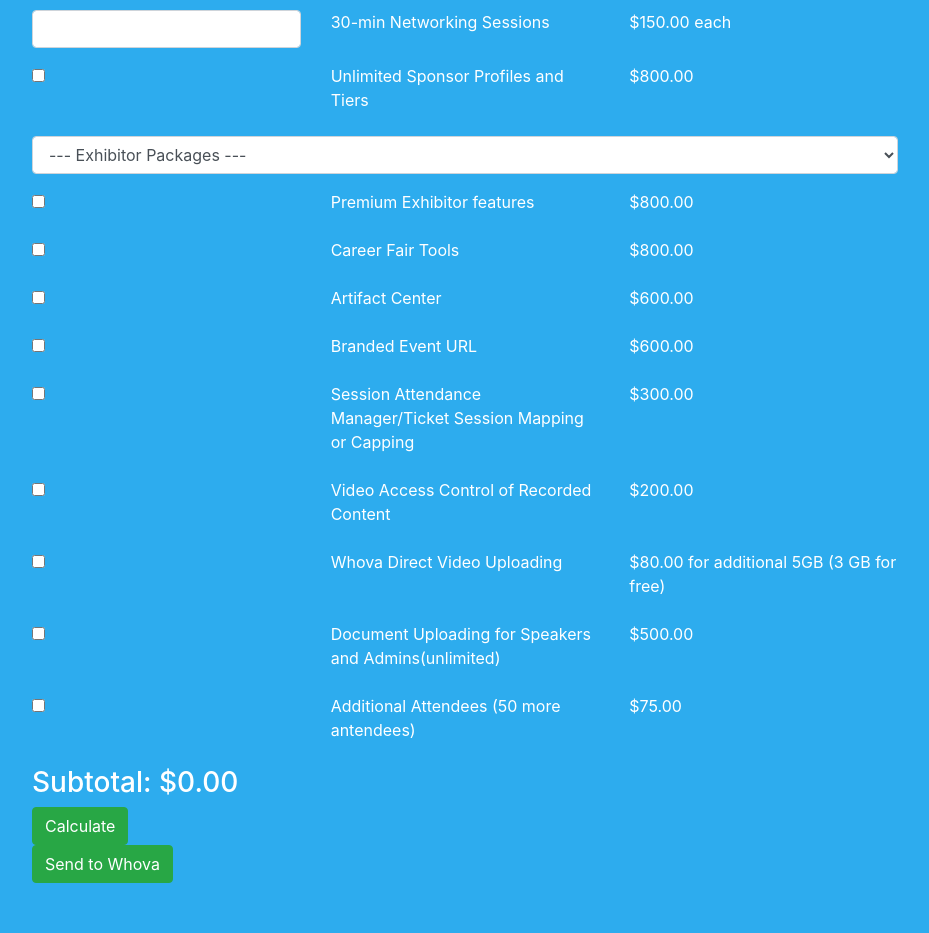
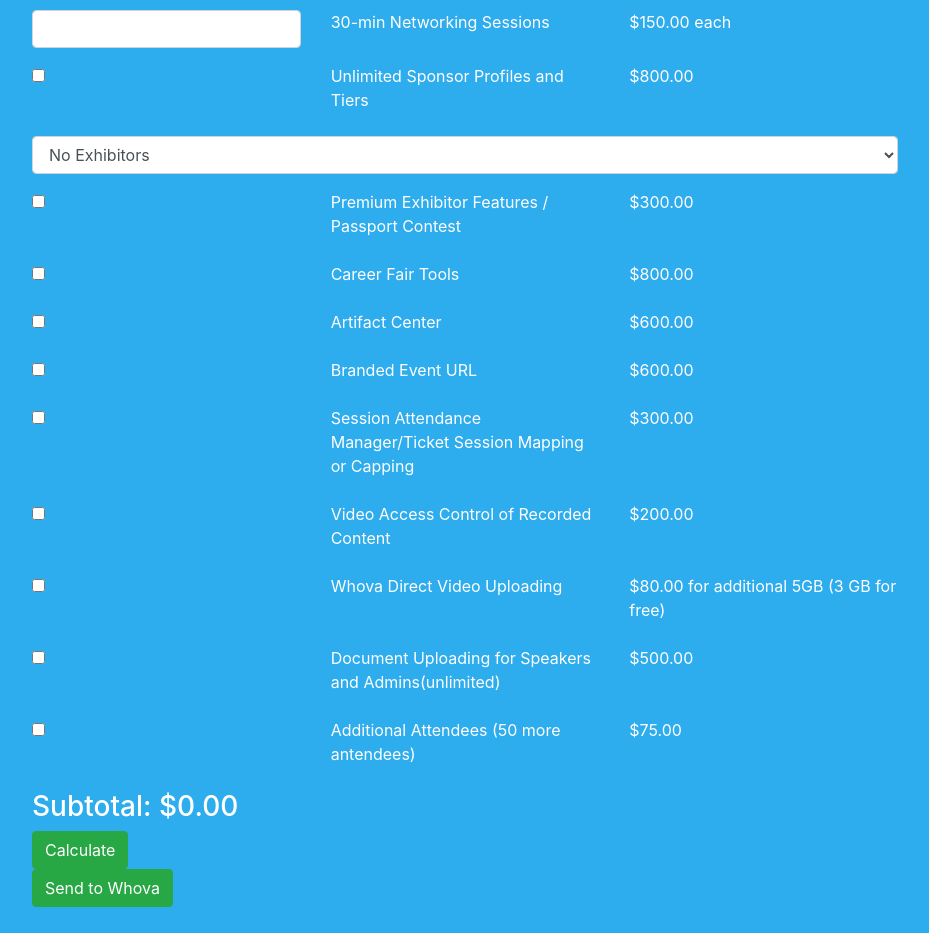
Before and after one commit to dwaynelaforce/event_quote_app, a React (Create React App) app in the folder Client/: page / in a window 1280 px wide. Shown: the part 900-1833 px from the top of the page, without its empty margins (175-1104 px from the left). Before the commit the page ends 1809 px from the top, so only its background shows below. Built offline with nearby package versions, Linux system fonts and the light colour scheme.

Commit message:
almost done with passport contest

```diff
--- /dev/null
+++ b/Client/src/components/PassportContest.jsx
@@ -0,0 +1,14 @@
+function PassportContext(props){
+    const {quote, setQuote} = props;
+    if (!quote.Exhibitors) {
+        quote.Exhibitors = 0;
+        setQuote(quote);
+        return null;
+    }
+    return(
+        <div>
+            <h1> Hello from Passport Context</h1>
+        </div>
+    )
+}
+export default PassportContext;
--- a/Client/src/components/QuoteForm.jsx
+++ b/Client/src/components/QuoteForm.jsx
@@ -1,5 +1,6 @@
 import { useState, useEffect } from 'react';
 import FinalQuote from './FinalQuote.jsx';
+import PassportContest from'./PassportContest.jsx';
 import { Form, Row, Col, Image, Button } from 'react-bootstrap';
 import axios from 'axios';
 
@@ -160,19 +161,19 @@
                 </Col>
             </Form.Group>
             <Form.Group>
-                <Form.Control name="Exhibits" as="select" onChange={selectHandler}>
-                    <option selected disabled> --- Exhibitor Packages --- </option>
-                    <option value="0">No Exhibitors</option>
+                <Form.Control name="Exhibitors" as="select" onChange={selectHandler}>
+                    <option selected value="0">No Exhibitors</option>
                     <option value="500">Up to 10 Exhibitors ($500) </option>
                     <option value="800">Unlimited Exhibitors($800) </option>
                 </Form.Control>
             </Form.Group>
             <Form.Group as={Row}>
-                <Col><Form.Check type="checkbox" onChange={checkboxHandler} value="800" name="Premium Exhibitor features" /></Col>
-                <Col><Form.Label >Premium Exhibitor features</Form.Label></Col>
+                <Col><Form.Check type="checkbox" onChange={checkboxHandler} value="300" name="Premium Exhibitor features" /></Col>
+                <Col><Form.Label >Premium Exhibitor Features / Passport Contest</Form.Label></Col>
                 <Col>
-                    <Form.Label>$800.00</Form.Label>
+                    <Form.Label>$300.00</Form.Label>
                 </Col>
+                <PassportContest quote={quote} setQuote={setQuote}/>
             </Form.Group>
             <Form.Group as={Row}>
                 <Col>
--- a/Client/src/views/CustomerInquiry.jsx
+++ b/Client/src/views/CustomerInquiry.jsx
@@ -27,7 +27,7 @@
         axios.post('http://localhost:8000/api/create', inquiry)
             .then(response => {
                 console.log("successfully added to db", response);
-                window.alert("Thank you for submitting your inquiry!  A Whova representative will get back to you shortly.  Your inquiry details are on the next page.");
+                window.alert("Thank you for submitting your inquiry!  Cole Dillinger will get back to you shortly.  Your inquiry details are on the next page.");
                 navigate(`/inquiry/${response.data._id}`);
             })
             .catch(err => console.log("there was an error adding to the db", err))
```
Also changed, not shown: 1 other file (tests, documents, lock files or other folders).
